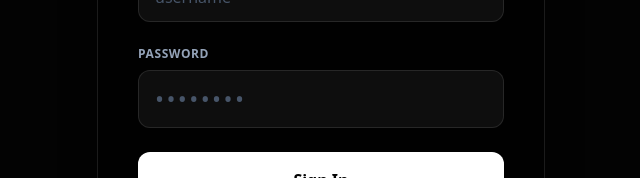
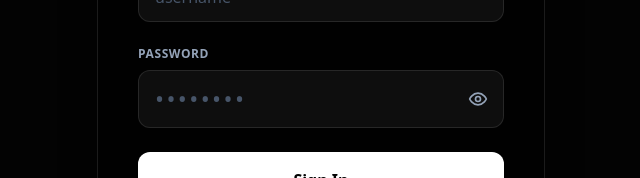
Before and after one commit to devmanaz/Sandbox_prj, a React (Vite) app: page /login in a window 1280 px wide. Shown: the part 387-565 px from the top of the page, without its empty margins (319-959 px from the left). Built offline with nearby package versions, Linux system fonts and the light colour scheme.

Commit message:
Password view

```diff
--- a/src/pages/Login.jsx
+++ b/src/pages/Login.jsx
@@ -1,7 +1,7 @@
 
 import React, { useState } from 'react';
 import { Link, useNavigate } from 'react-router-dom';
-import { Code2, AlertCircle } from 'lucide-react';
+import { Code2, AlertCircle, Eye, EyeOff } from 'lucide-react';
 import { useAuth } from '../context/AuthContext';
 
 const Login = () => {
@@ -13,6 +13,7 @@ const Login = () => {
     });
     const [error, setError] = useState('');
     const [loading, setLoading] = useState(false);
+    const [showPassword, setShowPassword] = useState(false);
 
     const handleSubmit = async (e) => {
         e.preventDefault();
@@ -105,14 +106,23 @@ const Login = () => {
                         <label className="block text-xs font-bold text-slate-400 mb-2 uppercase tracking-wider">
                             Password
                         </label>
+                        <div className="relative">
                             <input
-                            type="password"
+                                type={showPassword ? "text" : "password"}
                                 value={formData.password}
                                 onChange={(e) => setFormData({ ...formData, password: e.target.value })}
-                            className="w-full px-4 py-3 bg-white/5 border border-white/10 rounded-xl focus:outline-none focus:ring-2 focus:ring-purple-500 focus:border-transparent transition-all text-white text-2xl tracking-widest placeholder-slate-600"
+                                className="w-full px-4 py-3 bg-white/5 border border-white/10 rounded-xl focus:outline-none focus:ring-2 focus:ring-purple-500 focus:border-transparent transition-all text-white text-2xl tracking-widest placeholder-slate-600 pr-12"
                                 placeholder="••••••••"
                                 disabled={loading}
                             />
+                            <button
+                                type="button"
+                                onClick={() => setShowPassword(!showPassword)}
+                                className="absolute right-4 top-1/2 -translate-y-1/2 text-slate-400 hover:text-white transition-colors"
+                            >
+                                {showPassword ? <EyeOff size={20} /> : <Eye size={20} />}
+                            </button>
+                        </div>
                     </div>
 
                     <button
--- a/src/pages/SignUp.jsx
+++ b/src/pages/SignUp.jsx
@@ -1,7 +1,7 @@
 
 import React, { useState } from 'react';
 import { Link, useNavigate } from 'react-router-dom';
-import { Code2, Calendar, AlertCircle, CheckCircle } from 'lucide-react';
+import { Code2, Calendar, AlertCircle, CheckCircle, Eye, EyeOff } from 'lucide-react';
 import { useAuth } from '../context/AuthContext';
 
 const SignUp = () => {
@@ -19,6 +19,7 @@ const SignUp = () => {
     const [error, setError] = useState('');
     const [loading, setLoading] = useState(false);
     const [success, setSuccess] = useState(false);
+    const [showPassword, setShowPassword] = useState(false);
 
     const handleChange = (e) => {
         setFormData({
@@ -208,15 +209,24 @@ const SignUp = () => {
                         <label className="block text-xs font-bold text-slate-400 mb-1 uppercase tracking-wider">
                             Password <span className="text-magenta-500">*</span>
                         </label>
+                        <div className="relative">
                             <input
-                            type="password"
+                                type={showPassword ? "text" : "password"}
                                 name="password"
                                 value={formData.password}
                                 onChange={handleChange}
-                            className="w-full px-4 py-2 bg-white/5 border border-white/10 rounded-xl focus:outline-none focus:ring-2 focus:ring-purple-500 transition-all text-white text-xl tracking-widest placeholder-slate-600"
+                                className="w-full px-4 py-2 bg-white/5 border border-white/10 rounded-xl focus:outline-none focus:ring-2 focus:ring-purple-500 transition-all text-white text-xl tracking-widest placeholder-slate-600 pr-12"
                                 placeholder="••••••••"
                                 disabled={loading || success}
                             />
+                            <button
+                                type="button"
+                                onClick={() => setShowPassword(!showPassword)}
+                                className="absolute right-4 top-1/2 -translate-y-1/2 text-slate-400 hover:text-white transition-colors"
+                            >
+                                {showPassword ? <EyeOff size={20} /> : <Eye size={20} />}
+                            </button>
+                        </div>
                     </div>
 
                     <div>
```
Lines whose indentation alone changed are shown as unchanged.
